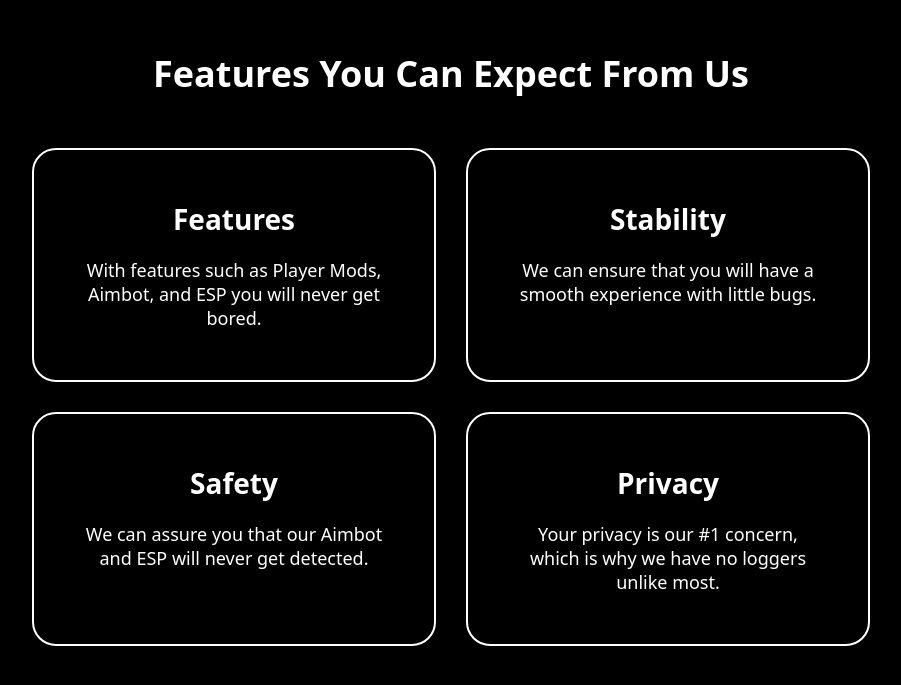
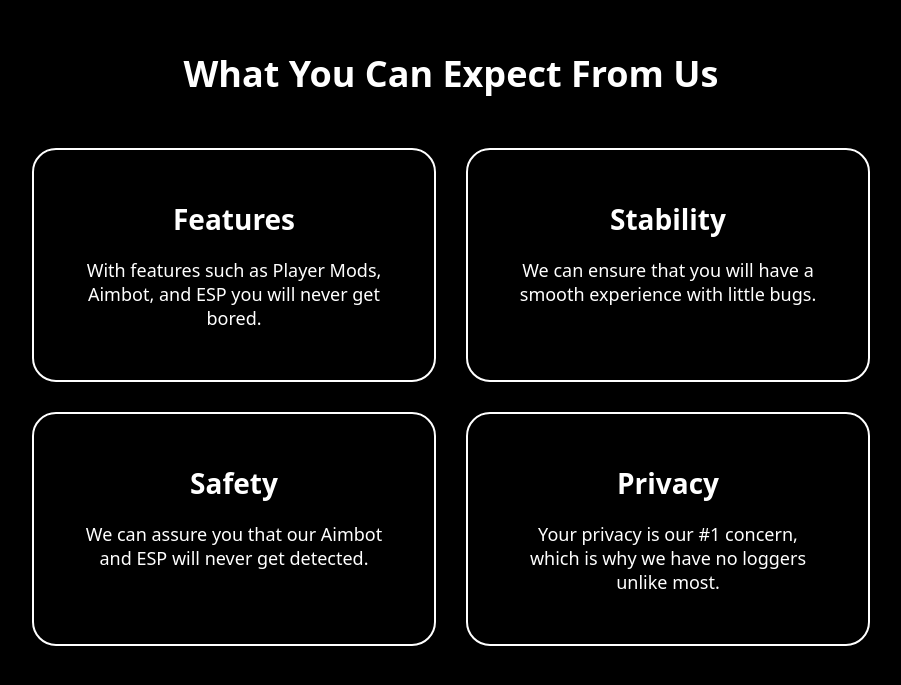
Before and after one commit to gaps510dev/disrupt, a plain HTML site: page index.html in a window 1280 px wide. Shown: the part 1050-1735 px from the top of the page, without its empty margins (189-1090 px from the left). Drawn offline with nearby package versions, Linux system fonts and the light colour scheme.

Commit message:
Update index.html
changed wording on features-header

```diff
--- a/index.html
+++ b/index.html
@@ -247,7 +247,7 @@
         <img src="https://media.discordapp.net/attachments/1274892137992945818/1285341558073462936/image-Photoroom.png?ex=66e9eb1b&is=66e8999b&hm=de07e268465bcf3993eabe25b438c86c9925193aac48f0f3a39a9b744f88c617&=&format=webp&quality=lossless" alt="Placeholder Image" class="tilt-image" data-tilt>
     </div>
 
-    <div class="features-header">Features You Can Expect From Us</div>
+    <div class="features-header">What You Can Expect From Us</div>
 
     <div class="features-container">
         <div class="features-section">
```
